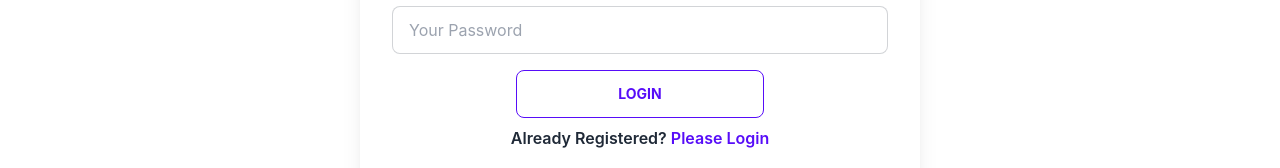
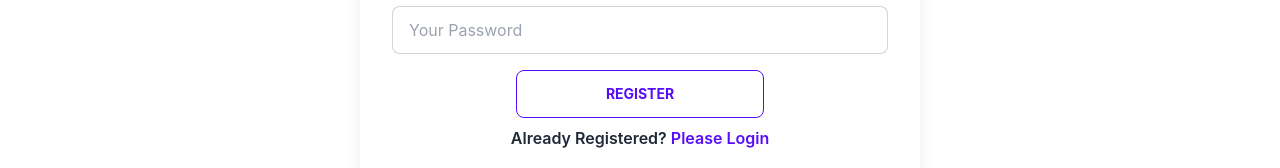
Before and after one commit to engrkashem/to-do-app-clients, a React (Create React App) app: page /register in a window 1280 px wide. Shown: the part 374-542 px from the top of the page. Built offline with nearby package versions, Linux system fonts and the light colour scheme; no server answers.

Commit message:
register button edited

```diff
--- a/src/Components/Auth/Register.js
+++ b/src/Components/Auth/Register.js
@@ -119,7 +119,7 @@ const Register = () => {
                         </label>
                     </div>
 
-                    <input className='btn btn-outline btn-primary w-1/2 mx-auto block font-bold' type="submit" value='LOGIN' />
+                    <input className='btn btn-outline btn-primary w-1/2 mx-auto block font-bold' type="submit" value='REGISTER' />
                 </form>
                 {errorMessage}
                 <p className=' font-semibold'>Already Registered? <NavLink to={'/login'} className=' text-primary'>Please Login</NavLink></p>
```
Also changed, not shown: firebase.json (added), 1 other file (tests, documents, lock files or other folders).
